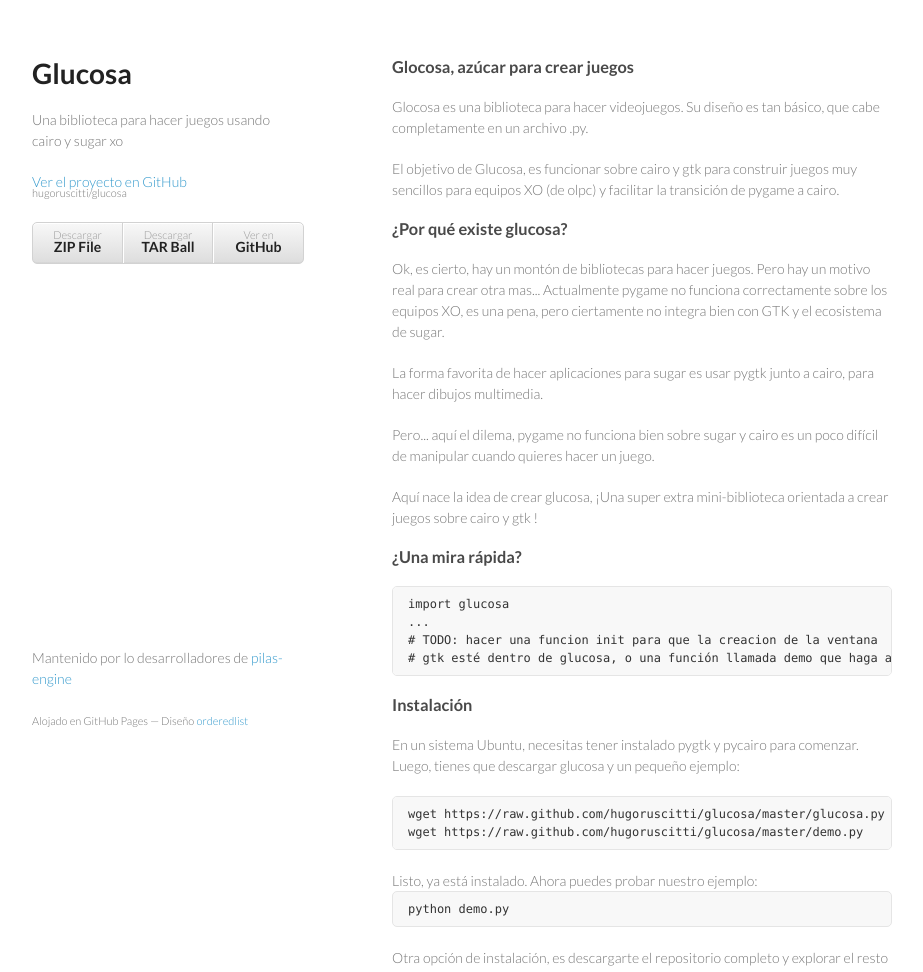
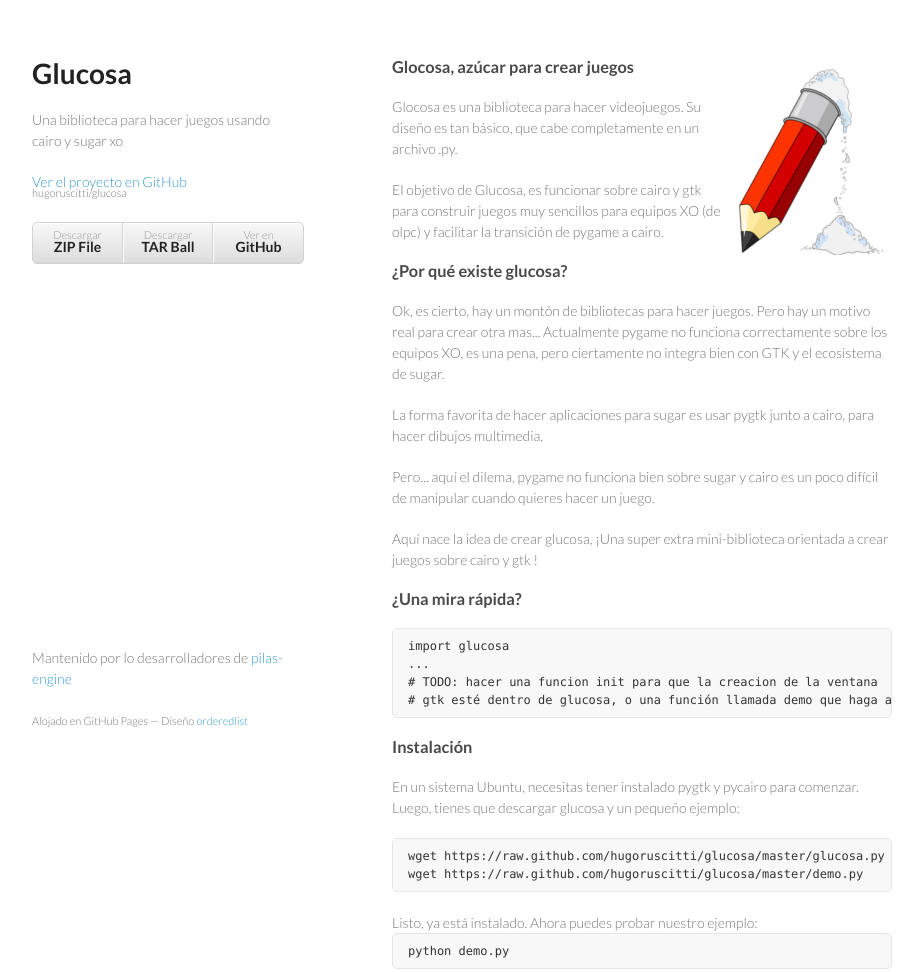
Before and after one commit to hugoruscitti/glucosa, a plain HTML site: page index.html in a window 1280 px wide. Shown: the top 972 px of the page, without its empty margins (178-1101 px from the left). Drawn offline with Linux system fonts and the light colour scheme.

Commit message:
agregando imagen de logotipo.

```diff
--- a/index.html
+++ b/index.html
@@ -16,6 +16,8 @@
     <div class="wrapper">
       <header>
         <h1>Glucosa</h1>
+
+
         <p>Una biblioteca para hacer juegos usando cairo y sugar xo</p>
         <p class="view"><a href="https://github.com/hugoruscitti/glucosa">Ver el proyecto en GitHub <small>hugoruscitti/glucosa</small></a></p>
         <ul>
@@ -25,6 +27,7 @@
         </ul>
       </header>
       <section>
+        <img src='data/glucosa-logo.png' style='float: right'>
         <h3>Glocosa, azúcar para crear juegos</h3>
 
         <p>Glocosa es una biblioteca para hacer videojuegos. Su diseño es tan básico, que
```
Also changed, not shown: data/glucosa-logo.png (added).
